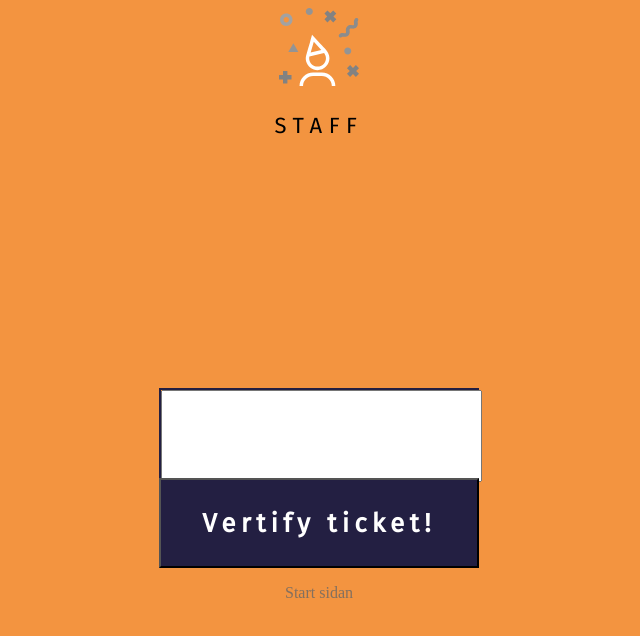
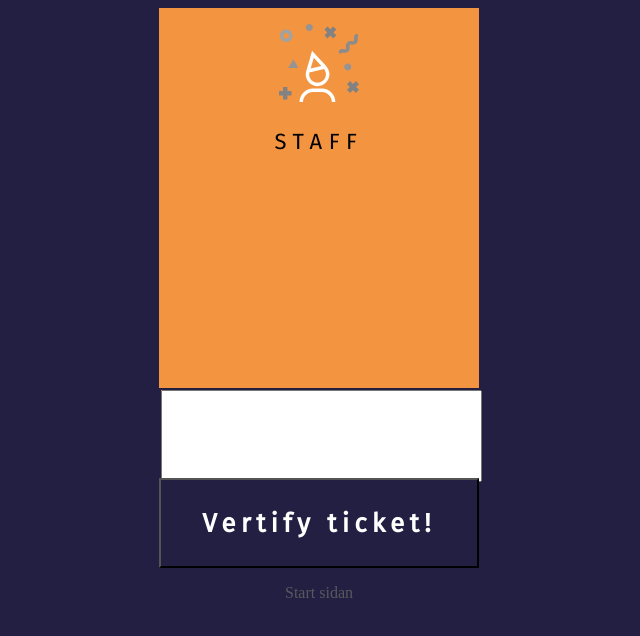
Before and after one commit to henrik-foogel/bunnyrabbits, a Vue app: page /#/verify in a window 1280 px wide. Shown: the top 636 px of the page, without its empty margins (321-961 px from the left). Built offline with nearby package versions, Linux system fonts and the light colour scheme; no server answers; a web font is replaced by a local one.

Commit message:
lastCommitWithLastMinuteChange

```diff
--- a/src/views/Verify.vue
+++ b/src/views/Verify.vue
@@ -15,7 +15,7 @@
         </section>
         <section class="btn">
             <button @click="verifyTicket">Vertify ticket!</button>
-              <router-link class="link" to="/" onclick="location.reload(true)">Start sidan</router-link>
+              <router-link class="link" to="/" >Start sidan</router-link>
         </section>
     </main>
 </template>
@@ -49,9 +49,9 @@ export default {
 
  /* Kanske onödigt att ha grid när ändå allt bara ska ligga påvaranndra, men övning ger färdighet, så vi kör på de ändå!*/
 body {
-    background-color:$orange !important;
 
     #verify {
+            background-color:$orange !important;
             max-width: 20rem;
             width: 100%;
             display: grid;
@@ -64,6 +64,7 @@ body {
         }
 
     .logo {
+        margin-top: 1rem;
         grid-area: logo;
         filter: grayscale(100%);
 
```
